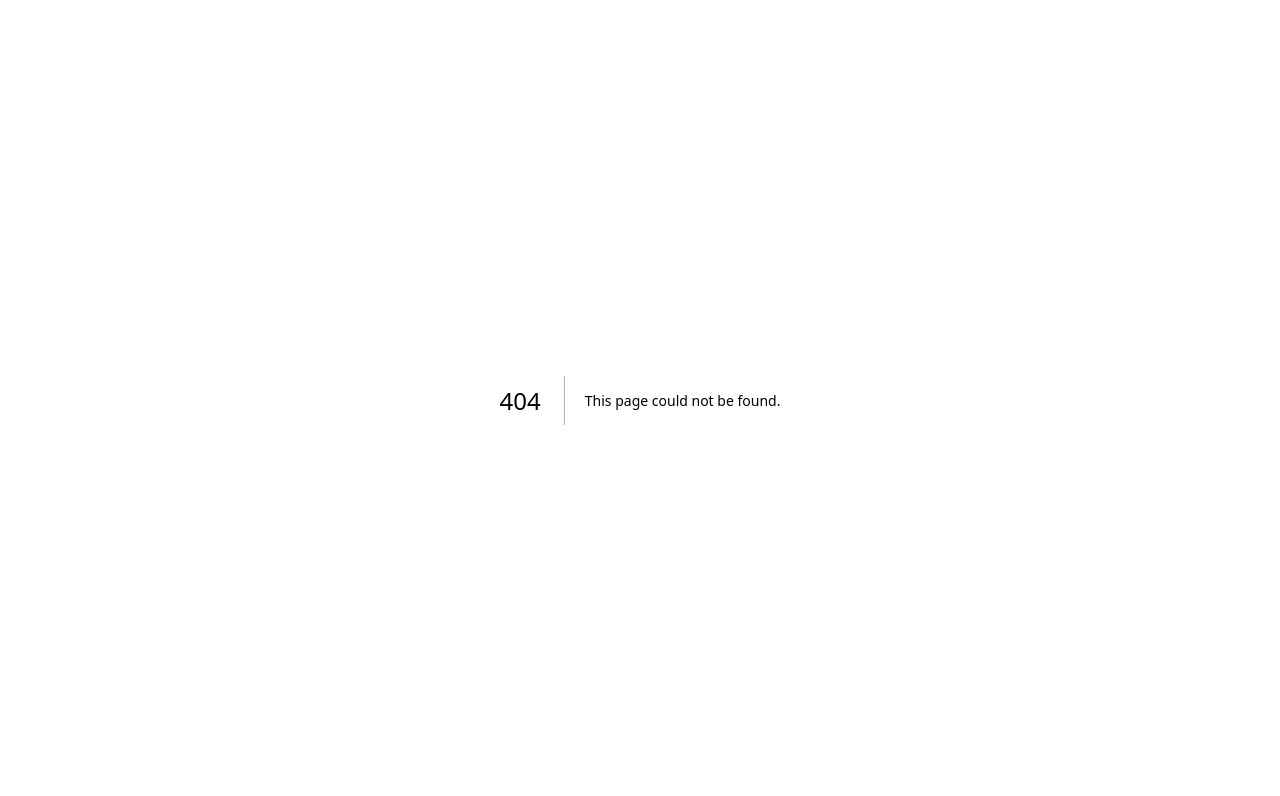
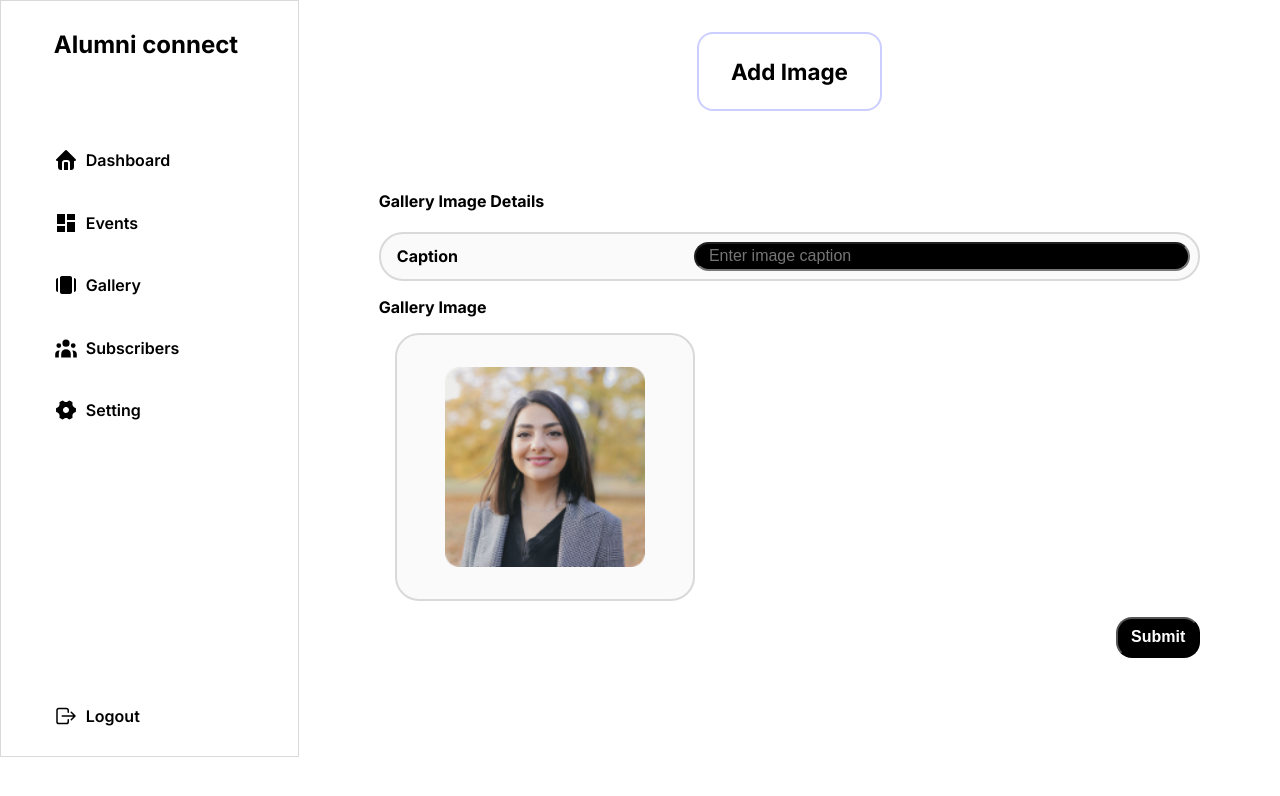
Before and after one commit to Heavy108/Alumn, a Next.js app in the folder alumn/: page /DashBoard/AddImage in a window 1280 px wide. Before the commit this address had no page. Shown: the top 796 px of the page. Built offline with nearby package versions, Linux system fonts and the light colour scheme.

Commit message:
add image funcn added

```diff
--- a/alumn/src/Components/DashBoardNavigation.jsx
+++ b/alumn/src/Components/DashBoardNavigation.jsx
@@ -51,7 +51,7 @@ function DashBoard() {
               onClick={() => handleClick('Events')}
               className={activeItem === 'Events' ? `${style.activeItem}` : ''}
             >
-              <Link href="/DashBoard/AddEvents" className={style.Link}>
+              <Link href="/DashBoard/EventsPage" className={style.Link}>
                 <MdDashboard className={style.icons} /> Events
               </Link>
             </li>
@@ -59,8 +59,8 @@ function DashBoard() {
               onClick={() => handleClick('Carasoul')}
               className={activeItem === 'Carasoul' ? `${style.activeItem}` : ''}
             >
-              <Link href="/Dashboard/Carasoul" className={style.Link}>
-                <BiSolidCarousel className={style.icons} /> Carousel
+              <Link href="/Dashboard/UpdateGallery" className={style.Link}>
+                <BiSolidCarousel className={style.icons} /> Gallery
               </Link>
             </li>
             <li
--- /dev/null
+++ b/alumn/src/Models/Gallery.js
@@ -0,0 +1,13 @@
+import mongoose from "mongoose";
+
+const Gallery_Schema = new mongoose.Schema({
+  Caption:{type:String},
+  image: { type: Buffer  },
+});
+
+const Gallery = mongoose.models.Gallery || mongoose.model("Gallery", Gallery_Schema);
+
+
+
+
+export default Gallery;
--- /dev/null
+++ b/alumn/src/app/DashBoard/AddImage/page.jsx
@@ -0,0 +1,109 @@
+"use client";
+import Title from "@/Components/Title";
+import style from "@/css/addEvent.module.css"; // Update to the relevant CSS file
+import Image from "next/image";
+import { useState, useRef } from "react";
+import { Input } from "@/Components/Input"; // Assuming you have an Input component
+
+function AddGallery() {
+  const [selectedImage, setSelectedImage] = useState(null);
+  const [selectedFile, setSelectedFile] = useState(null);
+  const fileInputRef = useRef(null);
+  const formRef = useRef(null);
+  const [isLoading, setIsLoading] = useState(false);
+
+  const handleFileInputChange = (event) => {
+    const file = event.target.files[0];
+    if (file) {
+      const imageUrl = URL.createObjectURL(file);
+      setSelectedImage(imageUrl);
+      setSelectedFile(file);
+    }
+  };
+
+  const handleImageClick = () => {
+    fileInputRef.current.click();
+  };
+
+  const onSubmit = async (e) => {
+    e.preventDefault();
+    setIsLoading(true);
+
+    try {
+      const formData = new FormData(e.target);
+      if (selectedFile) {
+        formData.append('image', selectedFile); // Append the file object
+      }
+
+      const response = await fetch('/api/ImageUpdate', {
+        method: "POST",
+        body: formData
+      });
+
+      const data = await response.json();
+    //   console.log(data);
+      if (data.success) {
+        alert("Gallery Image Submitted Successfully!");
+        // Optionally reset the form
+        formRef.current.reset();
+        setSelectedImage(null);
+        setSelectedFile(null);
+      } else {
+        alert(`${data.error}. Please try again later.`);
+      }
+    } catch (error) {
+      console.error(error);
+      alert("An error occurred. Please try again later.");
+    } finally {
+      setIsLoading(false);
+    }
+  };
+
+  const handleButtonClick = () => {
+    if (formRef.current) {
+      formRef.current.requestSubmit(); // Programmatically submit the form
+    }
+  };
+
+  return (
+    <>
+      <Title title="Add Image" />
+      <div className={style.container4}>
+        <form onSubmit={onSubmit} className={style.form} ref={formRef}>
+          <div className={style.half}>
+            <h4>Gallery Image Details</h4>
+            <Input label="Caption" type="text" name="Caption" placeholder="Enter image caption" required />
+          </div>
+          <div className={style.image_container}>
+            <div className={style.img_container3}>
+              <label htmlFor="Gallery Image" className={style.piclabel}>Gallery Image</label>
+              <div className={style.image_preview} onClick={handleImageClick}>
+                {selectedImage ? (
+                  <Image src={selectedImage} alt="Gallery Image" width={200} height={200} />
+                ) : (
+                  <Image src="/Profile.png" alt="Default Image" width={200} height={200} />
+                )}
+              </div>
+              <input
+                type="file"
+                accept="image/*"
+                ref={fileInputRef}
+                onChange={handleFileInputChange}
+                style={{ display: 'none' }}
+                required
+              />
+            </div>
+          </div>
+        </form>
+
+        <div className={style.Button}>
+          <button type="button" onClick={handleButtonClick} disabled={isLoading}>
+            {isLoading ? 'Submitting...' : 'Submit'}
+          </button>
+        </div>
+      </div>
+    </>
+  );
+}
+
+export default AddGallery;
--- /dev/null
+++ b/alumn/src/app/api/ImageUpdate/route.js
@@ -0,0 +1,45 @@
+import { NextResponse } from "next/server";
+import { connect } from "@/dbConfig/dbConfig";
+import Gallery from "@/Models/Gallery"; // Assuming you have a Gallery model
+
+export async function POST(request) {
+  try {
+    await connect();
+    const data = await request.formData();
+
+    // Log all form data
+    console.log("Form Data:", Array.from(data.entries()));
+
+    // Get the files and other form data
+    const imageFile = data.get("image");
+    let buffer;
+
+    if (imageFile) {
+      const bytes = await imageFile.arrayBuffer();
+      buffer = Buffer.from(bytes);
+    }
+
+    const caption = data.get("Caption");
+
+    // Check for missing required fields
+    if (!caption || !buffer) {
+      throw new Error("Missing required fields: Caption and Image are required.");
+    }
+
+    // Save data to the database
+    const newGalleryEntry = await Gallery.create({
+      Caption: caption,
+      image: buffer,
+    });
+
+    // console.log("New Gallery Entry Created:", newGalleryEntry);
+
+    return NextResponse.json({ success: true, message: "Gallery entry created successfully" });
+  } catch (error) {
+    console.error("Error saving gallery entry:", error);
+    return NextResponse.json(
+      { success: false, error: error.message },
+      { status: 500 }
+    );
+  }
+}
```
Also changed, not shown: alumn/src/app/DashBoard/loading.js (added, +11 -0 lines), alumn/src/app/DashBoard/UpdateGallery/page.jsx (added).
